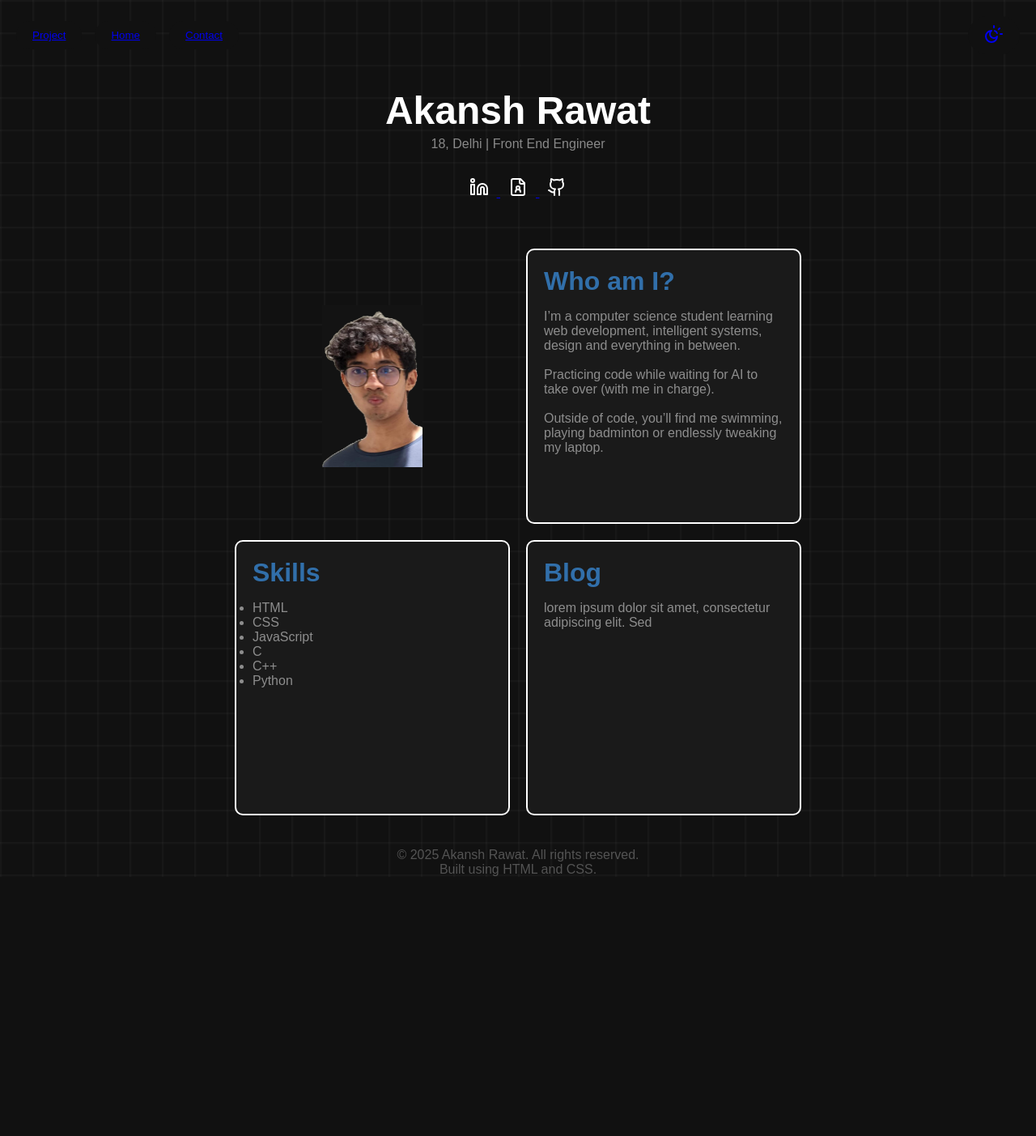
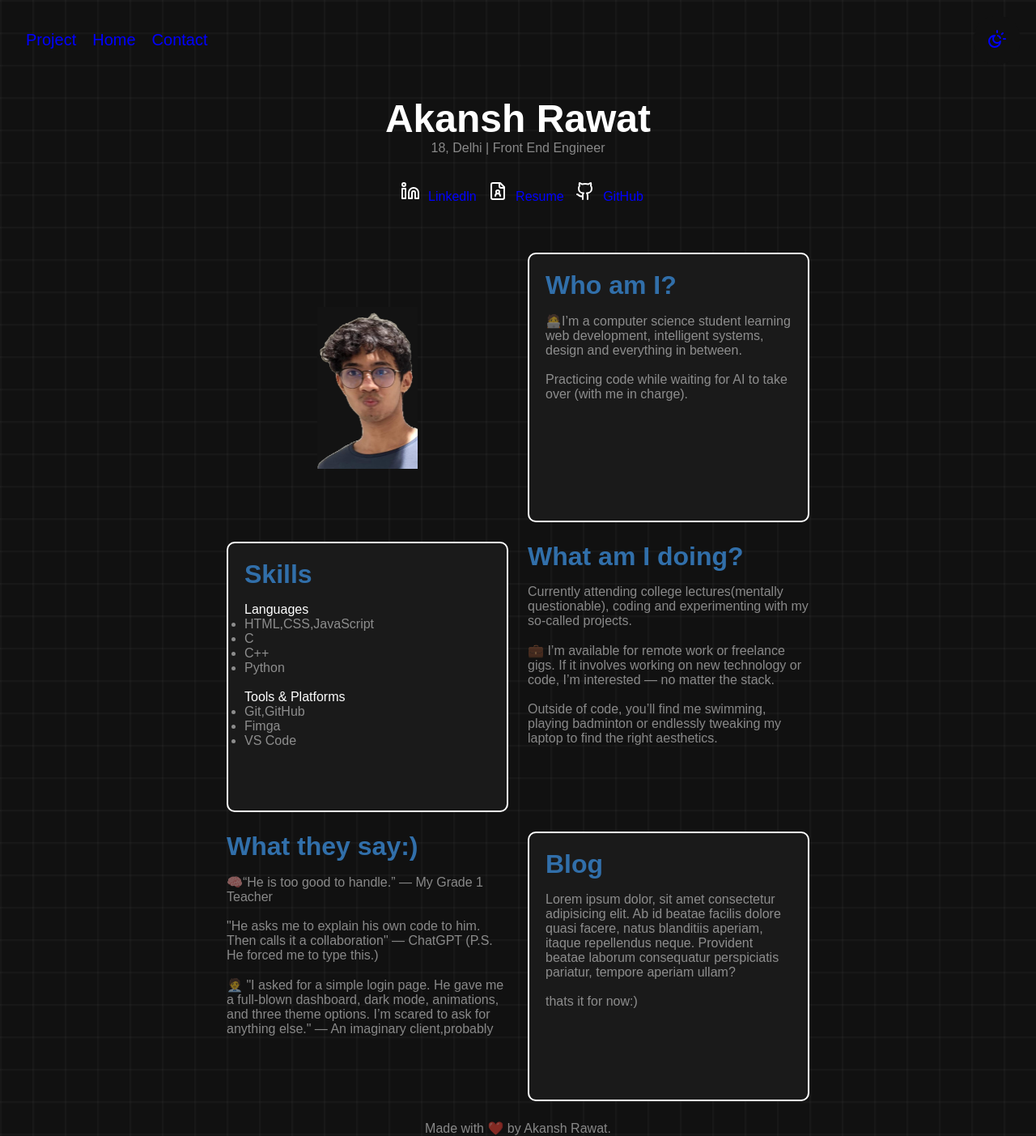
Before and after one commit to wakkawakka3/akansh-portfolio, a plain HTML site: page index.html in a window 1280 px wide. Shown: the whole page at 81% size. Before the commit the page ends 1083 px from the top, so only its background shows below. Drawn offline with Linux system fonts and the light colour scheme; a web font is replaced by a local one.

```diff
--- a/index.html
+++ b/index.html
@@ -15,14 +15,13 @@
   <body>
     <nav>
       <div class="navigation">
-        <button><a href="project.html"> Project </a></button>
-        <button><a href="index.html"> Home </a></button>
-        <button><a href="contact.html"> Contact </a></button>
+        <a href="project.html"> Project </a>
+        <a href="index.html"> Home </a>
+        <a href="contact.html"> Contact </a>
       </div>
 
       <div class="theme">
         <button>
-          <a href="theme.html">
           <svg
             xmlns="http://www.w3.org/2000/svg"
             width="24"
@@ -41,7 +40,6 @@
             <path d="M20 12h2" />
             <path d="M9 8a5 5 0 1 0 7 7 7 7 0 1 1-7-7" />
           </svg>
-          </a>
         </button>
       </div>
     </nav>
@@ -70,7 +68,7 @@
             />
             <rect width="4" height="12" x="2" y="9" />
             <circle cx="4" cy="4" r="2" />
-          </svg>
+          </svg>Linkedln
         </a>
 
         <a
@@ -96,7 +94,7 @@
               d="M15 2H6a2 2 0 0 0-2 2v16a2 2 0 0 0 2 2h12a2 2 0 0 0 2-2V7z"
             />
             <circle cx="12" cy="13" r="2" />
-          </svg>
+          </svg>Resume
         </a>
 
         <a href="https://github.com/akansh5" target="_blank">
@@ -117,7 +115,7 @@
               d="M15 22v-4a4.8 4.8 0 0 0-1-3.5c3 0 6-2 6-5.5.08-1.25-.27-2.48-1-3.5.28-1.15.28-2.35 0-3.5 0 0-1 0-3 1.5-2.64-.5-5.36-.5-8 0C6 2 5 2 5 2c-.3 1.15-.3 2.35 0 3.5A5.403 5.403 0 0 0 4 9c0 3.5 3 5.5 6 5.5-.39.49-.68 1.05-.85 1.65-.17.6-.22 1.23-.15 1.85v4"
             />
             <path d="M9 18c-4.51 2-5-2-7-2" />
-          </svg>
+          </svg>GitHub
         </a>
       </div>
     </header>
@@ -131,40 +129,78 @@
         <div class="introduction">
           <h2>Who am I?</h2>
           <p>
-            I’m a computer science student learning web development, intelligent
-            systems, design and everything in between.<br /><br />
+            🧑‍💻I’m a computer science student learning web development,
+            intelligent systems, design and everything in between.
+            <br /><br />
             Practicing code while waiting for AI to take over (with me in
-            charge).<br /><br />
-            Outside of code, you’ll find me swimming, playing badminton or
-            endlessly tweaking my laptop.
+            charge).
           </p>
         </div>
 
         <div class="skills">
           <h2>Skills</h2>
+          Languages
           <ul>
-            <li>HTML</li>
-            <li>CSS</li>
-            <li>JavaScript</li>
+            <li>HTML,CSS,JavaScript</li>
             <li>C</li>
             <li>C++</li>
             <li>Python</li>
           </ul>
+          <br />
+          Tools & Platforms
+          <ul>
+            <li>Git,GitHub</li>
+            <li>Fimga</li>
+            <li>VS Code</li>
+          </ul>
         </div>
 
+        <div class="working">
+          <h2>What am I doing?</h2>
+          <p>
+            Currently attending college lectures(mentally questionable),
+            coding and experimenting with my so-called projects.
+            <br /><br />
+            💼 I’m available for remote work or freelance gigs. If it involves
+            working on new technology or code, I’m interested — no matter the
+            stack. <br /><br />
+            Outside of code, you’ll find me swimming, playing badminton or
+            endlessly tweaking my laptop to find the right aesthetics.
+          </p>
+        </div>
+
+        <div class="testimonial">
+          <h2>What they say:)</h2>
+          <p>🧠“He is too good to handle.” — My Grade 1 Teacher</p>
+          <br />
+          <p>
+            "He asks me to explain his own code to him. Then calls it a
+            collaboration" — ChatGPT (P.S. He forced me to type this.)
+          </p>
+          <br />
+          <p>
+            🧑‍💼 "I asked for a simple login page. He gave me a full-blown
+            dashboard, dark mode, animations, and three theme options. I’m
+            scared to ask for anything else." — An imaginary client,probably
+          </p>
+        </div>
         <div class="blog">
           <h2>Blog</h2>
-          <p>lorem ipsum dolor sit amet, consectetur adipiscing elit. Sed</p>
+          <p>
+            Lorem ipsum dolor, sit amet consectetur adipisicing elit. Ab id
+            beatae facilis dolore quasi facere, natus blanditiis aperiam, itaque
+            repellendus neque. Provident beatae laborum consequatur perspiciatis
+            pariatur, tempore aperiam ullam?
+            <br /><br />
+            thats it for now:)
+          </p>
         </div>
       </div>
     </main>
 
     <footer>
       <div class="footer-content">
-        <p class="footer-content">
-          &copy; 2025 Akansh Rawat. All rights reserved.<br />Built using HTML
-          and CSS.
-        </p>
+        <p>Made with ❤️ by Akansh Rawat.</p>
       </div>
     </footer>
   </body>
--- a/style.css
+++ b/style.css
@@ -29,13 +29,17 @@ body {
   color: white;
 }
 
-main {
-  flex: 1;
+h1 {
+  display: inline-block;
+  margin: 0 auto;
+  text-align: center;
+  font-size: 3rem;
+  size-adjust: normal;
 }
 
-h1 {
-  font-size: 3rem;
-  margin: 2px 0px 5px 0px;
+h1:hover {
+  color: yellow;
+  transition: color 1s ease;
 }
 
 h2 {
@@ -56,21 +60,37 @@ header {
 }
 
 nav {
+  size: 2rem;
   display: flex;
   justify-content: space-between;
   align-items: center;
   flex-wrap: wrap;
   padding: 1rem;
+  font-size: 1.25rem;
+}
+
+a {
+  size: 2rem;
+  color: blue;
+  text-decoration: none;
+  background-color: transparent;
+}
+
+a:hover {
+  color: red;
+  transition: color 1s ease;
 }
 
 nav button {
   background-color: #111;
   margin: 0.25rem;
+  padding: 1rem;
 }
 
 .navigation {
   display: flex;
-  gap: 0.5rem;
+  padding: 1rem;
+  gap: 1.25rem;
 }
 
 .theme {
@@ -79,9 +99,14 @@ nav button {
   justify-content: center;
 }
 
+.theme :hover {
+  color: red;
+  transition: color 1s ease;
+}
+
 footer {
   font-size: 1rem;
-  margin-top: 1rem;
+  margin: 2rem;
   text-align: center;
 }
 
@@ -96,7 +121,7 @@ footer {
 
 button {
   background-color: transparent;
-  color: red;
+  color: blue;
   padding: 0.625rem 1.25rem;
   border-radius: 1.5625rem;
   border: none;
@@ -110,12 +135,12 @@ button {
 .grid-container {
   display: grid;
   grid-template-columns: repeat(auto-fit, minmax(15rem, 1fr));
-  gap: 1.25rem;
+  gap: 1.5rem;
   justify-content: center;
   height: 100%;
   margin: 2.5rem auto 0;
   width: 100%;
-  max-width: 43.75rem;
+  max-width: 45rem;
 }
 
 .grid-container .image {
@@ -132,7 +157,12 @@ button {
 
 .introduction,
 .skills,
-.blog {
+.blog,
+.message,
+.socials,
+.location,
+.project-1,
+.project-2 {
   background-color: #1a1a1a;
   padding: 1.25rem;
   border: 0.125rem solid white;
@@ -156,14 +186,20 @@ button {
   .grid-container {
     grid-template-columns: 1fr;
     place-items: center;
+    gap: 16px;
   }
 
   .image,
   .introduction,
   .skills,
+  .working,
+  .testimonial,
   .blog {
+    border: none;
     max-width: 100%;
     min-height: auto;
+    background-color: transparent;
+    text-align: center;
   }
 
   nav {
```
Also changed, not shown: contact.html (+40 -1 lines), project.html (+45 -1 lines), theme.html (deleted, +0 -11 lines), script.js (deleted). Lines whose indentation alone changed are shown as unchanged.
